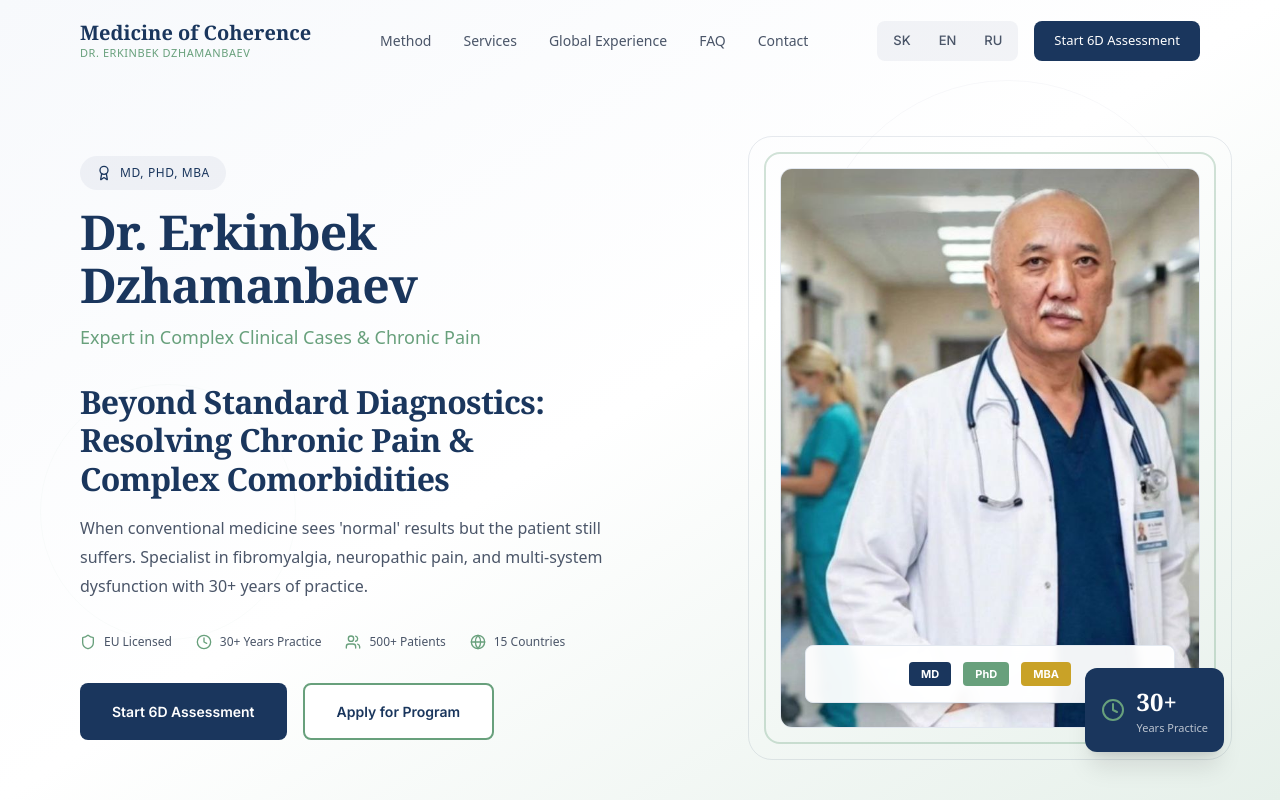
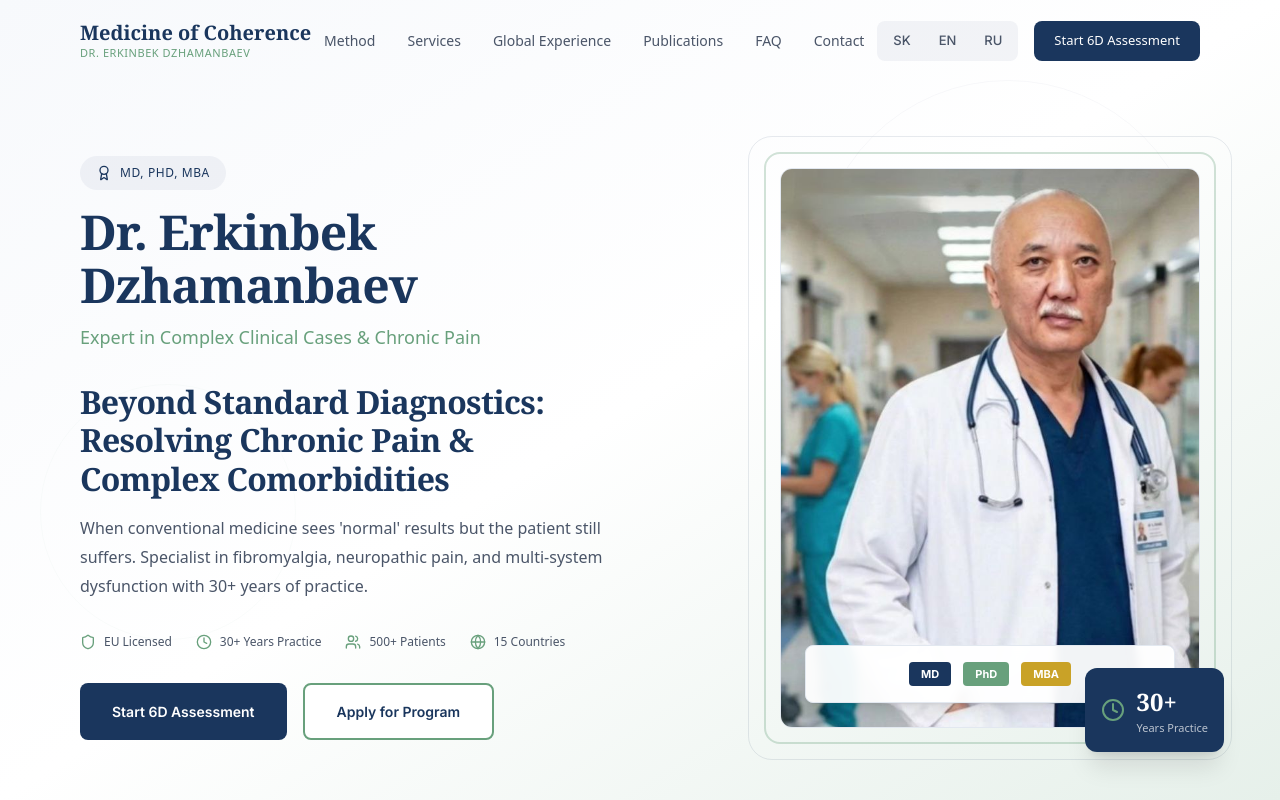
Before and after one commit to ErkinDoc/wenbnew, a React (Vite) app: page / in a window 1280 px wide. Shown: the top 800 px of the page. Built offline with nearby package versions, Linux system fonts and the light colour scheme.

Commit message:
Add external link handling to navigation Add Publications link to navigation

```diff
--- a/src/sections/Navigation.tsx
+++ b/src/sections/Navigation.tsx
@@ -25,11 +25,16 @@ export function Navigation({ onAssessmentClick }: NavigationProps) {
     { label: t('nav.method'), href: '#method6d' },
     { label: t('nav.services'), href: '#services' },
     { label: 'Global Experience', href: '#global' },
+    { label: 'Publications', href: '/publications.html', external: true }, // НОВАЯ ССЫЛКА
     { label: t('nav.faq'), href: '#faq' },
     { label: t('nav.contact'), href: '#contact' },
   ];
 
-  const scrollToSection = (href: string) => {
+  const scrollToSection = (href: string, external?: boolean) => {
+    if (external) {
+      window.location.href = href;
+      return;
+    }
     const element = document.querySelector(href);
     if (element) {
       element.scrollIntoView({ behavior: 'smooth' });
@@ -70,7 +75,7 @@ export function Navigation({ onAssessmentClick }: NavigationProps) {
               {navLinks.map((link) => (
                 <button
                   key={link.href}
-                  onClick={() => scrollToSection(link.href)}
+                  onClick={() => scrollToSection(link.href, link.external)}
                   className="text-[14px] font-sans font-medium text-[#4A5568] hover:text-[#1A365D] transition-colors"
                 >
                   {link.label}
@@ -125,7 +130,7 @@ export function Navigation({ onAssessmentClick }: NavigationProps) {
                 {navLinks.map((link) => (
                   <button
                     key={link.href}
-                    onClick={() => scrollToSection(link.href)}
+                    onClick={() => scrollToSection(link.href, link.external)}
                     className="block w-full text-left text-[16px] font-medium text-[#1A365D]
                                hover:text-[#68A07C] py-3 border-b border-[#E2E8F0]"
                   >
```
